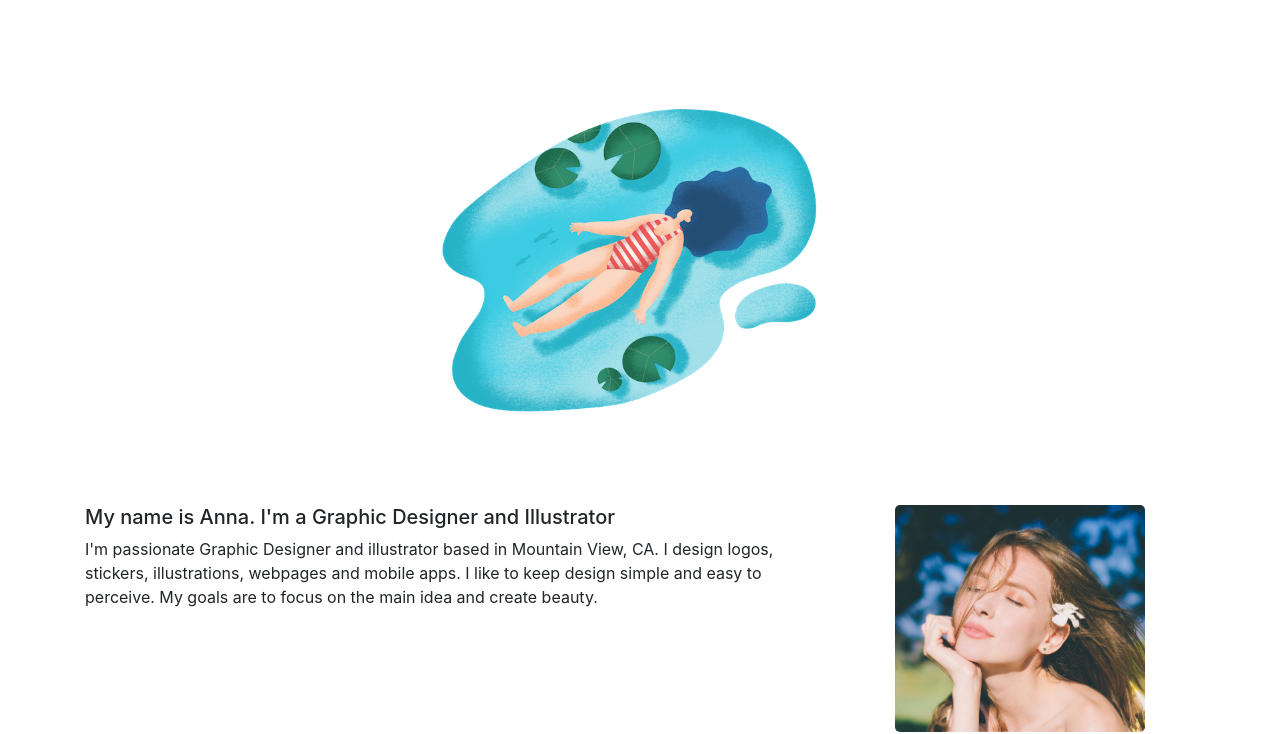
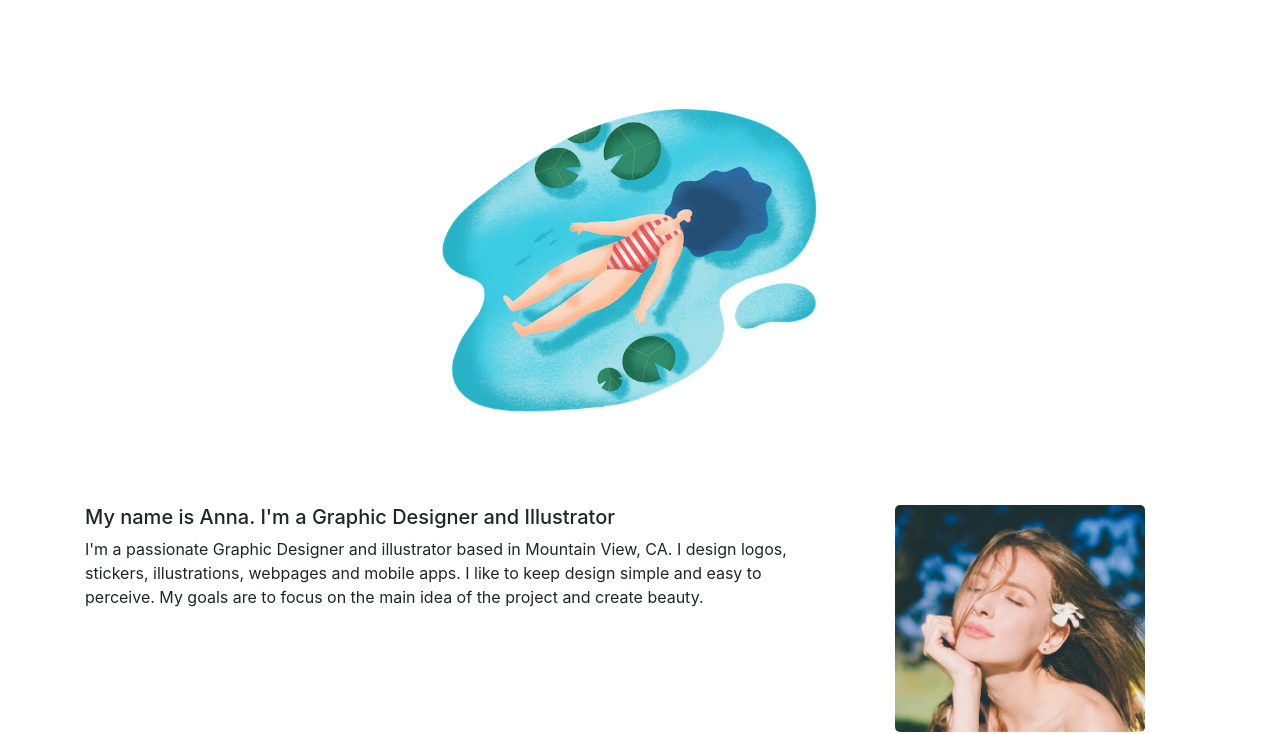
Before and after one commit to annabambi/website, a plain HTML site: page index.html in a window 1280 px wide. Shown: the part 93-827 px from the top of the page. Drawn offline with nearby package versions, Linux system fonts and the light colour scheme.

Commit message:
Update index.html
test

```diff
--- a/index.html
+++ b/index.html
@@ -44,9 +44,9 @@
       <div class="col-lg-8">
           <h5>My name is Anna. I'm a Graphic Designer and Illustrator</h5>
           <p>
-              I'm passionate Graphic Designer and illustrator based in Mountain View, CA. I design logos, stickers,
+              I'm a passionate Graphic Designer and illustrator based in Mountain View, CA. I design logos, stickers,
               illustrations, webpages and mobile apps.
-              I like to keep design simple and easy to perceive. My goals are to focus on the main idea and create beauty.
+              I like to keep design simple and easy to perceive. My goals are to focus on the main idea of the project and create beauty.
           </p>
         </div>
       <div class="col-lg-4">
```
